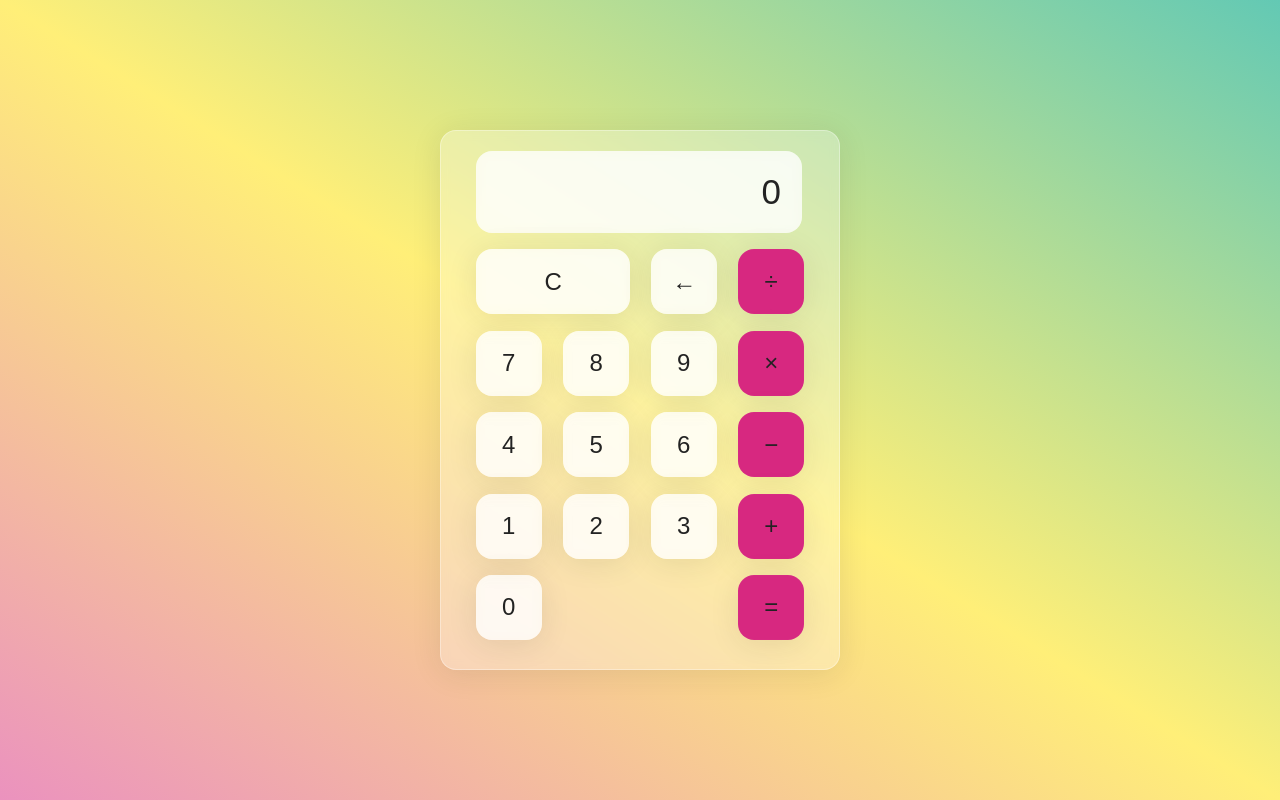
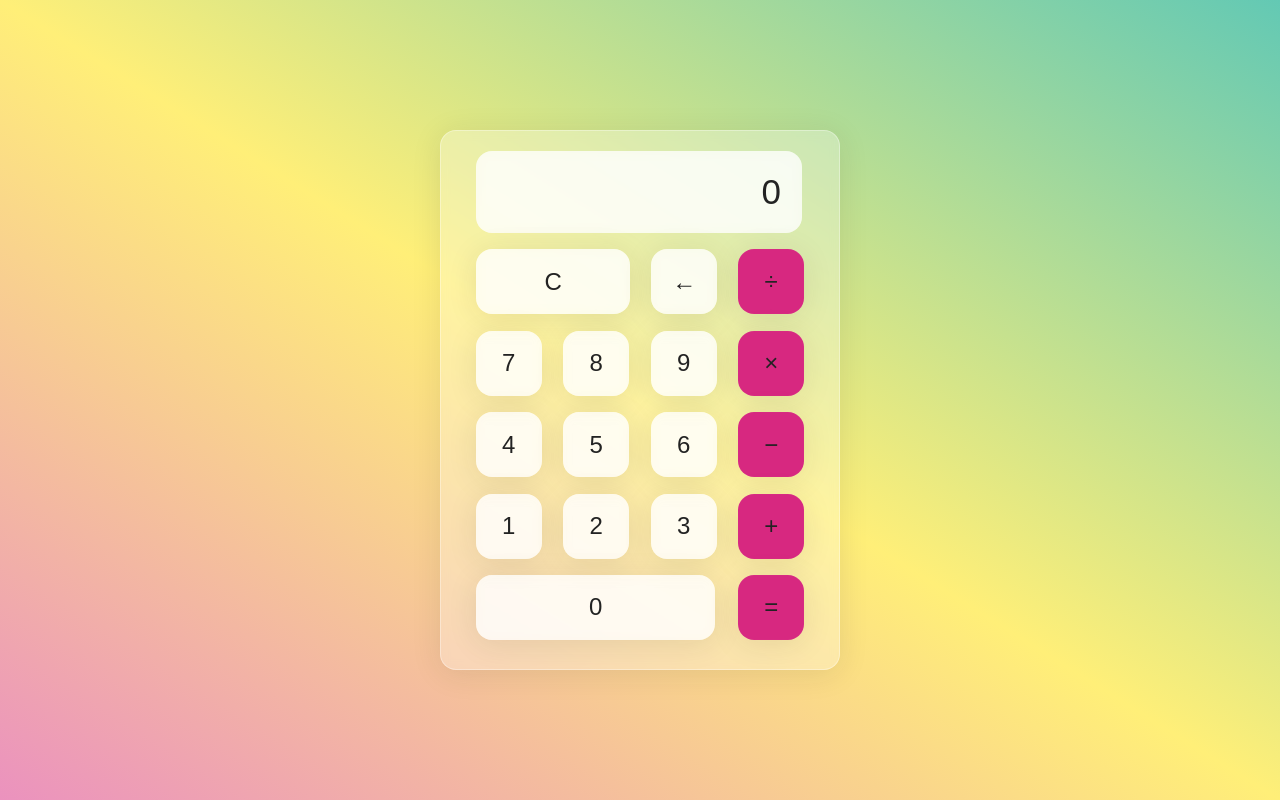
Before and after one commit to Myiea/Myiea, a plain HTML site: page calc/index.html in a window 1280 px wide. Drawn offline with Linux system fonts and the light colour scheme.

Commit message:
git commit -m "forget the 'triple' for '0'"

```diff
--- a/calc/index.html
+++ b/calc/index.html
@@ -73,7 +73,7 @@
             </div>
 
             <div class="calc-button-row">
-                <button class="calc-button">
+                <button class="calc-button triple">
                     0
                 </button>
                 <button class="calc-button">
```
